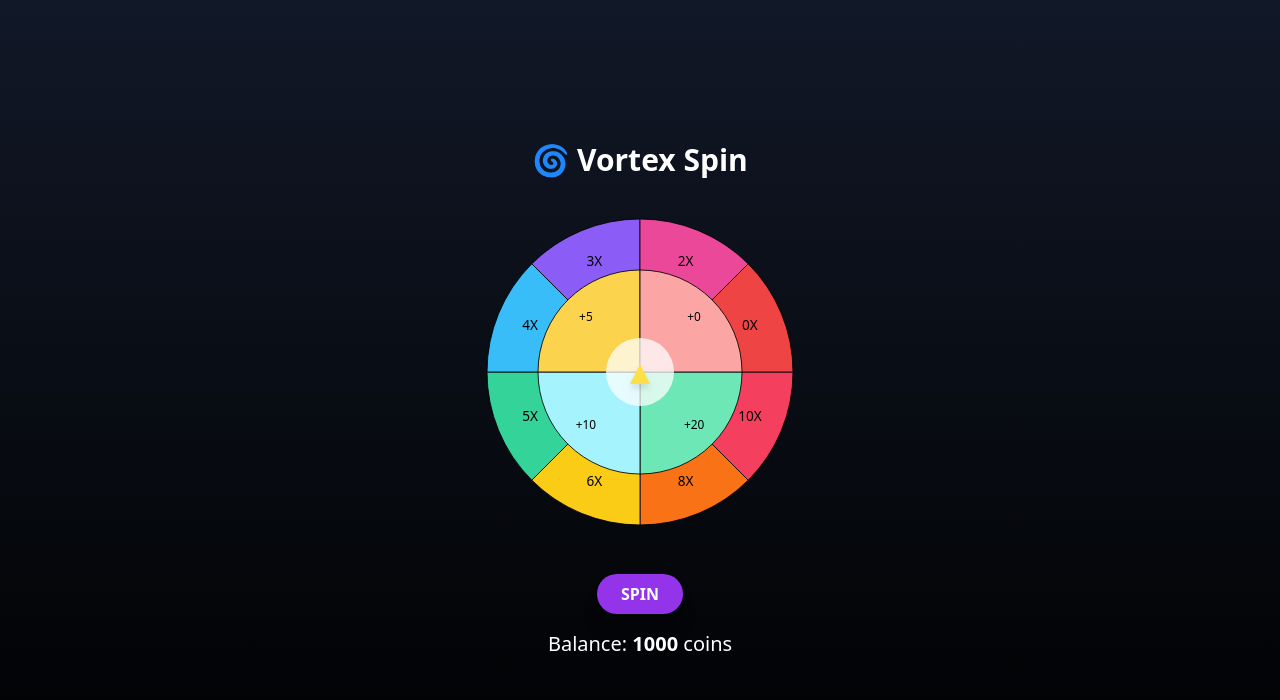
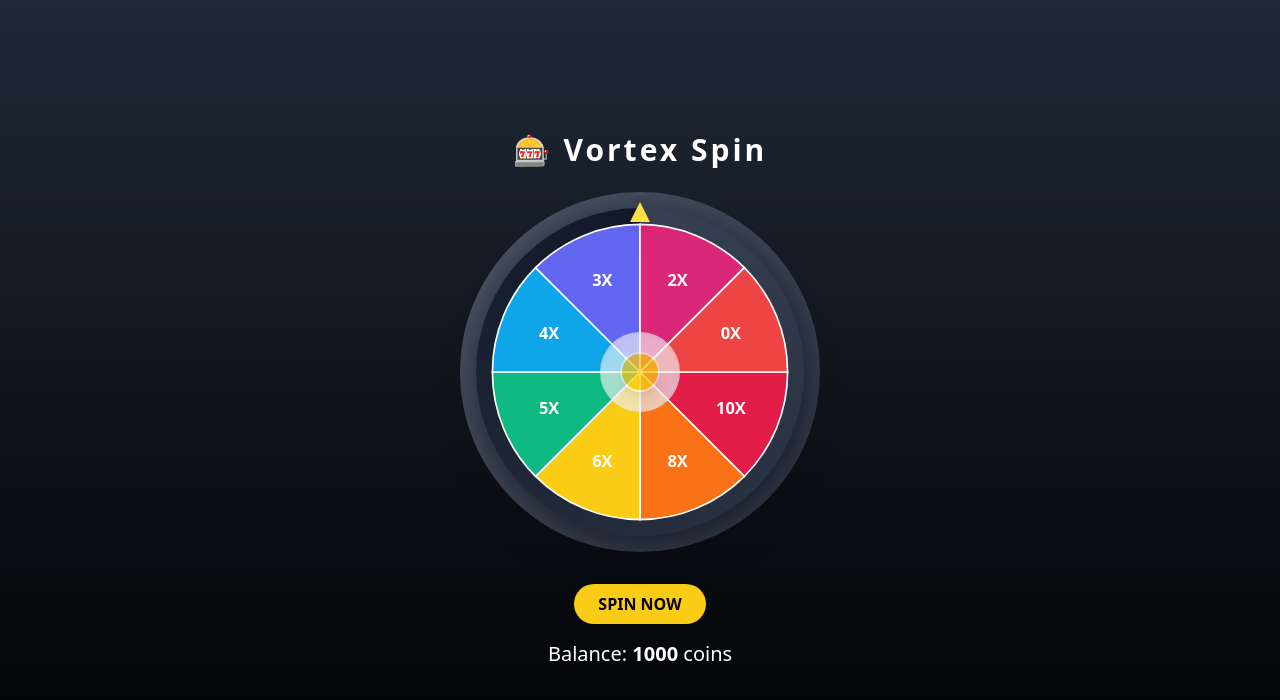
Before and after one commit to saywowtech/vortex-demo, a React (Create React App) app: page / in a window 1280 px wide. Shown: the top 700 px of the page. Built offline with nearby package versions, Linux system fonts and the light colour scheme.

Commit message:
Update App.js

```diff
--- a/src/App.js
+++ b/src/App.js
@@ -1,23 +1,16 @@
-// Enhanced Vortex Coin Spin Game: Multi-Ring, Animated Center, Sound Effects
+// Enhanced 3D Vortex Coin Spin Game: Realistic UI Upgrade
 
 import React, { useState, useRef, useEffect } from 'react';
 
 const outerRewards = [
-  { label: '10X', multiplier: 10, color: '#f43f5e' },
+  { label: '10X', multiplier: 10, color: '#e11d48' },
   { label: '8X', multiplier: 8, color: '#f97316' },
   { label: '6X', multiplier: 6, color: '#facc15' },
-  { label: '5X', multiplier: 5, color: '#34d399' },
-  { label: '4X', multiplier: 4, color: '#38bdf8' },
-  { label: '3X', multiplier: 3, color: '#8b5cf6' },
-  { label: '2X', multiplier: 2, color: '#ec4899' },
+  { label: '5X', multiplier: 5, color: '#10b981' },
+  { label: '4X', multiplier: 4, color: '#0ea5e9' },
+  { label: '3X', multiplier: 3, color: '#6366f1' },
+  { label: '2X', multiplier: 2, color: '#db2777' },
   { label: '0X', multiplier: 0, color: '#ef4444' }
-];
-
-const innerRewards = [
-  { label: '+20', bonus: 20, color: '#6ee7b7' },
-  { label: '+10', bonus: 10, color: '#a5f3fc' },
-  { label: '+5', bonus: 5, color: '#fcd34d' },
-  { label: '+0', bonus: 0, color: '#fca5a5' }
 ];
 
 export default function VortexGame() {
@@ -26,38 +19,27 @@ export default function VortexGame() {
   const [spinning, setSpinning] = useState(false);
   const [rotationDeg, setRotationDeg] = useState(0);
   const wheelRef = useRef(null);
-  const audioRef = useRef(null);
   const spinSoundRef = useRef(null);
   const winSoundRef = useRef(null);
-
-  useEffect(() => {
-    const playMusic = () => {
-      if (audioRef.current) {
-        audioRef.current.play().catch(() => {});
-        document.removeEventListener('click', playMusic);
-      }
-    };
-    document.addEventListener('click', playMusic);
-    return () => document.removeEventListener('click', playMusic);
-  }, []);
 
   const spinWheel = () => {
     if (spinning) return;
     setSpinning(true);
-    const outerAngle = 360 / outerRewards.length;
-    const outerIndex = Math.floor(Math.random() * outerRewards.length);
-    const rotation = 360 * 10 - outerIndex * outerAngle - outerAngle / 2;
-    setRotationDeg(rotation);
+    const anglePerSlice = 360 / outerRewards.length;
+    const index = Math.floor(Math.random() * outerRewards.length);
+    const extraSpins = 10;
+    const finalDeg = 360 * extraSpins - index * anglePerSlice - anglePerSlice / 2;
+    setRotationDeg(finalDeg);
 
     if (spinSoundRef.current) spinSoundRef.current.play();
 
     if (wheelRef.current) {
       wheelRef.current.style.transition = 'transform 4s ease-out';
-      wheelRef.current.style.transform = `rotate(${rotation}deg)`;
+      wheelRef.current.style.transform = `rotate(${finalDeg}deg)`;
     }
 
     setTimeout(() => {
-      const reward = outerRewards[outerIndex];
+      const reward = outerRewards[index];
       const newBalance = Math.floor(balance * reward.multiplier);
       setBalance(newBalance);
       setResult(reward.label);
@@ -67,85 +49,69 @@ export default function VortexGame() {
   };
 
   return (
-    <div className="min-h-screen flex flex-col items-center justify-center bg-gradient-to-b from-gray-900 to-black text-white relative">
-      <audio ref={audioRef} loop src="https://cdn.pixabay.com/download/audio/2023/03/26/audio_1096c2a81a.mp3?filename=8-bit-loop-145850.mp3" />
+    <div className="min-h-screen flex flex-col items-center justify-center bg-gradient-to-b from-gray-800 to-black text-white relative">
       <audio ref={spinSoundRef} src="https://cdn.pixabay.com/download/audio/2022/10/26/audio_4aeb8bb8d7.mp3?filename=spin-2-112895.mp3" />
       <audio ref={winSoundRef} src="https://cdn.pixabay.com/download/audio/2023/03/14/audio_3b071a219b.mp3?filename=coin-win-143029.mp3" />
 
-      <h1 className="text-3xl font-bold mb-6">🌀 Vortex Spin</h1>
+      <h1 className="text-3xl font-bold mb-6 tracking-widest">🎰 Vortex Spin</h1>
 
-      <div className="relative w-[340px] h-[340px]">
-        <div className="absolute top-[calc(50%-8px)] left-1/2 transform -translate-x-1/2 z-20">
-          <div className="w-0 h-0 border-l-[10px] border-r-[10px] border-b-[20px] border-l-transparent border-r-transparent border-b-yellow-300 drop-shadow-lg"></div>
+      <div className="relative w-[360px] h-[360px] rounded-full shadow-[inset_0_0_50px_rgba(255,255,255,0.2)] bg-gradient-to-br from-gray-700 to-gray-900 p-4">
+        <div className="absolute top-1/2 left-1/2 transform -translate-x-1/2 -translate-y-[170px] z-30">
+          <div className="w-0 h-0 border-l-[10px] border-r-[10px] border-b-[20px] border-l-transparent border-r-transparent border-b-yellow-300 drop-shadow-xl"></div>
         </div>
 
-        <svg
+        <div
           ref={wheelRef}
-          viewBox="0 0 200 200"
-          className="w-full h-full transition-transform duration-1000"
+          className="w-full h-full rounded-full transition-transform duration-1000 bg-[conic-gradient(var(--tw-gradient-stops))] [--tw-gradient-from:#f43f5e] [--tw-gradient-to:#6366f1] shadow-2xl flex items-center justify-center relative"
+          style={{ transform: `rotate(${rotationDeg}deg)` }}
         >
+          <svg viewBox="0 0 200 200" className="absolute w-full h-full">
             <g transform="translate(100,100)">
               {outerRewards.map((r, i) => {
-              const start = (360 / outerRewards.length) * i;
-              const end = start + 360 / outerRewards.length;
-              const x1 = 90 * Math.cos((Math.PI * start) / 180);
-              const y1 = 90 * Math.sin((Math.PI * start) / 180);
-              const x2 = 90 * Math.cos((Math.PI * end) / 180);
-              const y2 = 90 * Math.sin((Math.PI * end) / 180);
-              const mid = start + 360 / outerRewards.length / 2;
+                const startAngle = (360 / outerRewards.length) * i;
+                const endAngle = startAngle + 360 / outerRewards.length;
+                const largeArc = endAngle - startAngle > 180 ? 1 : 0;
+                const x1 = 90 * Math.cos((Math.PI * startAngle) / 180);
+                const y1 = 90 * Math.sin((Math.PI * startAngle) / 180);
+                const x2 = 90 * Math.cos((Math.PI * endAngle) / 180);
+                const y2 = 90 * Math.sin((Math.PI * endAngle) / 180);
+                const midAngle = startAngle + (360 / outerRewards.length) / 2;
                 return (
-                <g key={`outer-${i}`}>
-                  <path d={`M0,0 L${x1},${y1} A90,90 0 0 1 ${x2},${y2} Z`} fill={r.color} stroke="black" strokeWidth="0.5" />
+                  <g key={i}>
+                    <path
+                      d={`M0,0 L${x1},${y1} A90,90 0 ${largeArc} 1 ${x2},${y2} Z`}
+                      fill={r.color}
+                      stroke="white"
+                      strokeWidth="1"
+                    />
                     <text
-                    x={(70 * Math.cos((Math.PI * mid) / 180)).toFixed(2)}
-                    y={(70 * Math.sin((Math.PI * mid) / 180)).toFixed(2)}
-                    fontSize="8"
+                      x={(60 * Math.cos(Math.PI * midAngle / 180)).toFixed(2)}
+                      y={(60 * Math.sin(Math.PI * midAngle / 180)).toFixed(2)}
                       textAnchor="middle"
                       alignmentBaseline="middle"
-                    fill="black"
+                      fontSize="10"
+                      fill="white"
+                      fontWeight="bold"
                     >
                       {r.label}
                     </text>
                   </g>
                 );
               })}
-            {innerRewards.map((r, i) => {
-              const start = (360 / innerRewards.length) * i;
-              const end = start + 360 / innerRewards.length;
-              const x1 = 60 * Math.cos((Math.PI * start) / 180);
-              const y1 = 60 * Math.sin((Math.PI * start) / 180);
-              const x2 = 60 * Math.cos((Math.PI * end) / 180);
-              const y2 = 60 * Math.sin((Math.PI * end) / 180);
-              const mid = start + 360 / innerRewards.length / 2;
-              return (
-                <g key={`inner-${i}`}>
-                  <path d={`M0,0 L${x1},${y1} A60,60 0 0 1 ${x2},${y2} Z`} fill={r.color} stroke="black" strokeWidth="0.5" />
-                  <text
-                    x={(45 * Math.cos((Math.PI * mid) / 180)).toFixed(2)}
-                    y={(45 * Math.sin((Math.PI * mid) / 180)).toFixed(2)}
-                    fontSize="7"
-                    textAnchor="middle"
-                    alignmentBaseline="middle"
-                    fill="black"
-                  >
-                    {r.label}
-                  </text>
-                </g>
-              );
-            })}
-
-            <circle r="20" fill="white" className="animate-pulse">
-              <animate attributeName="fill" values="white;#38bdf8;white" dur="1s" repeatCount="indefinite" />
-            </circle>
             </g>
           </svg>
+          <div className="absolute w-[80px] h-[80px] rounded-full bg-gradient-to-br from-white/80 to-gray-200 shadow-inner flex items-center justify-center animate-pulse">
+            <div className="w-[40px] h-[40px] rounded-full bg-yellow-400 shadow-lg border-2 border-white"></div>
+          </div>
+        </div>
       </div>
 
       <button
-        className="mt-8 bg-purple-600 hover:bg-purple-500 text-white font-bold py-2 px-6 rounded-full shadow-xl disabled:opacity-50"
-        onClick={spinWheel} disabled={spinning}
+        onClick={spinWheel}
+        disabled={spinning}
+        className="mt-8 bg-yellow-400 hover:bg-yellow-300 text-black font-bold py-2 px-6 rounded-full shadow-md disabled:opacity-60"
       >
-        {spinning ? 'Spinning...' : 'SPIN'}
+        {spinning ? 'Spinning...' : 'SPIN NOW'}
       </button>
 
       <div className="mt-4 text-xl">Balance: <strong>{balance}</strong> coins</div>
```
Lines whose indentation alone changed are shown as unchanged.
